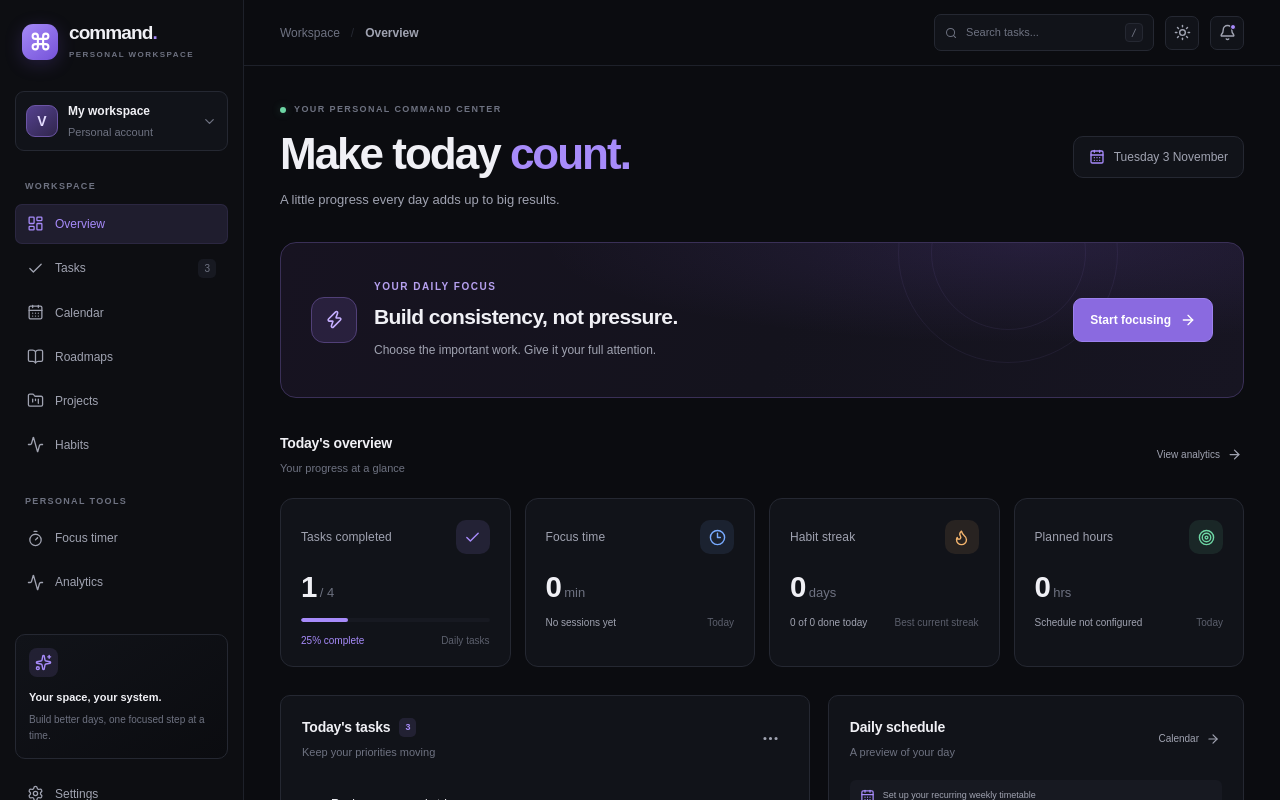
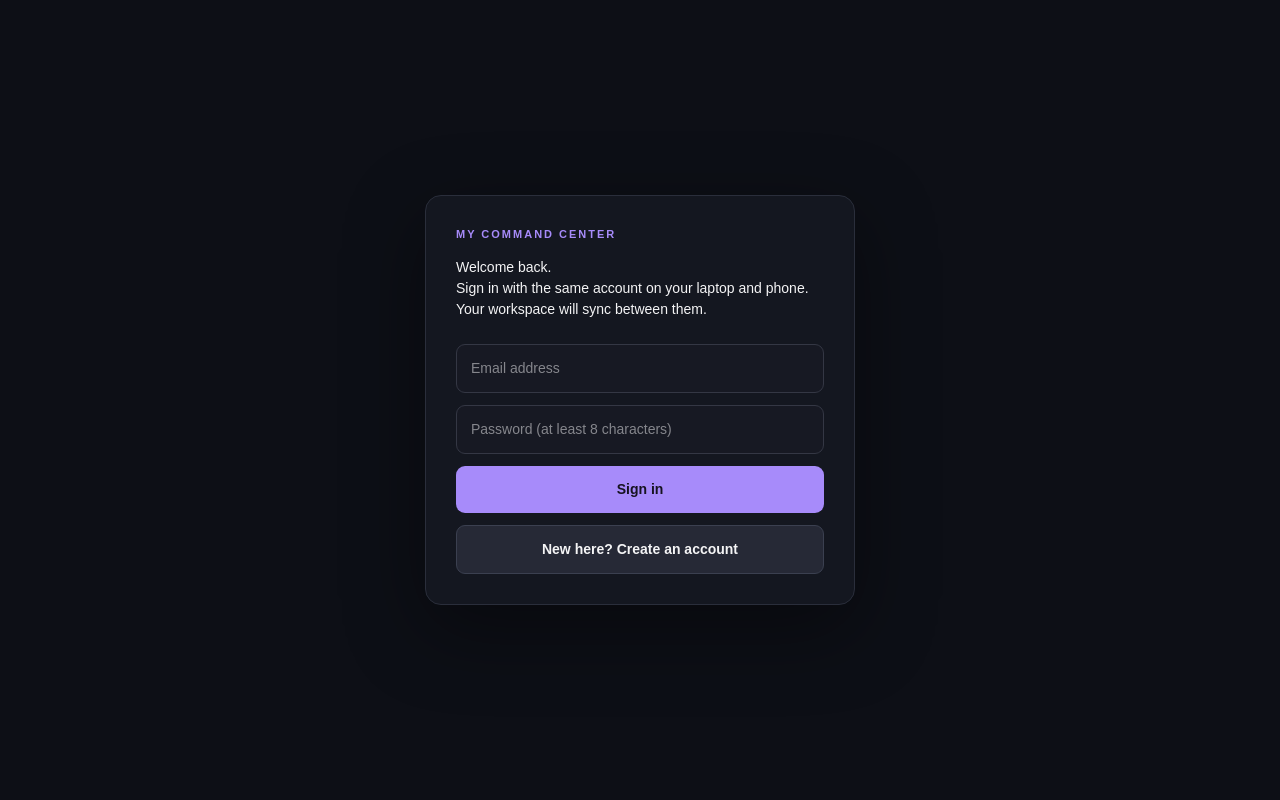
Before and after one commit to vikram93-hub/My_Command_Center, a Next.js app: page / in a window 1280 px wide. Shown: the top 800 px of the page. Built offline with nearby package versions, Linux system fonts and the light colour scheme; no server answers.

Commit message:
Wrap dashboard in Supabase cloud sync and authentication gate

```diff
--- a/src/app/page.tsx
+++ b/src/app/page.tsx
@@ -1,4 +1,6 @@
 "use client";
+import CloudSyncGate from "@/components/cloud-sync-gate";
+
 import { useEffect, useState, type FormEvent } from "react";
 import {
   Activity,
@@ -155,7 +157,7 @@ type RoadmapStep = { id: string; title: string; done: boolean };
 type Roadmap = { id: string; title: string; description: string; category: string; targetDate: string; steps: RoadmapStep[]; createdAt: string };
 const emptyRoadmapForm = { title: "", description: "", category: "Software Engineering", targetDate: "", stepsText: "" };
 
-export default function Home() {
+function Dashboard() {
   const [referenceDate, setReferenceDate] = useState<Date | null>(null);
   const [tasks, setTasks] = useState(initialTasks);
   const [tasksLoaded, setTasksLoaded] = useState(false);
@@ -1895,3 +1897,7 @@ export default function Home() {
     </main>
   );
 }
+
+export default function Home() {
+  return <CloudSyncGate><Dashboard /></CloudSyncGate>;
+}
```
